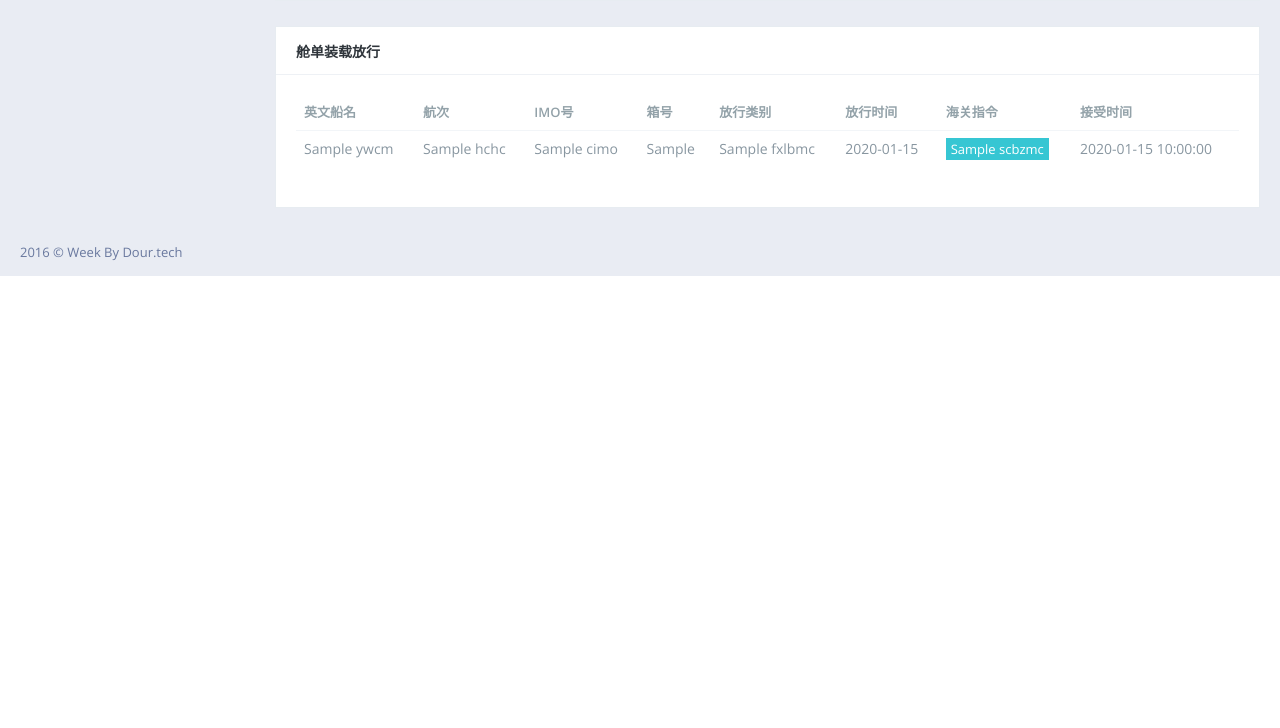
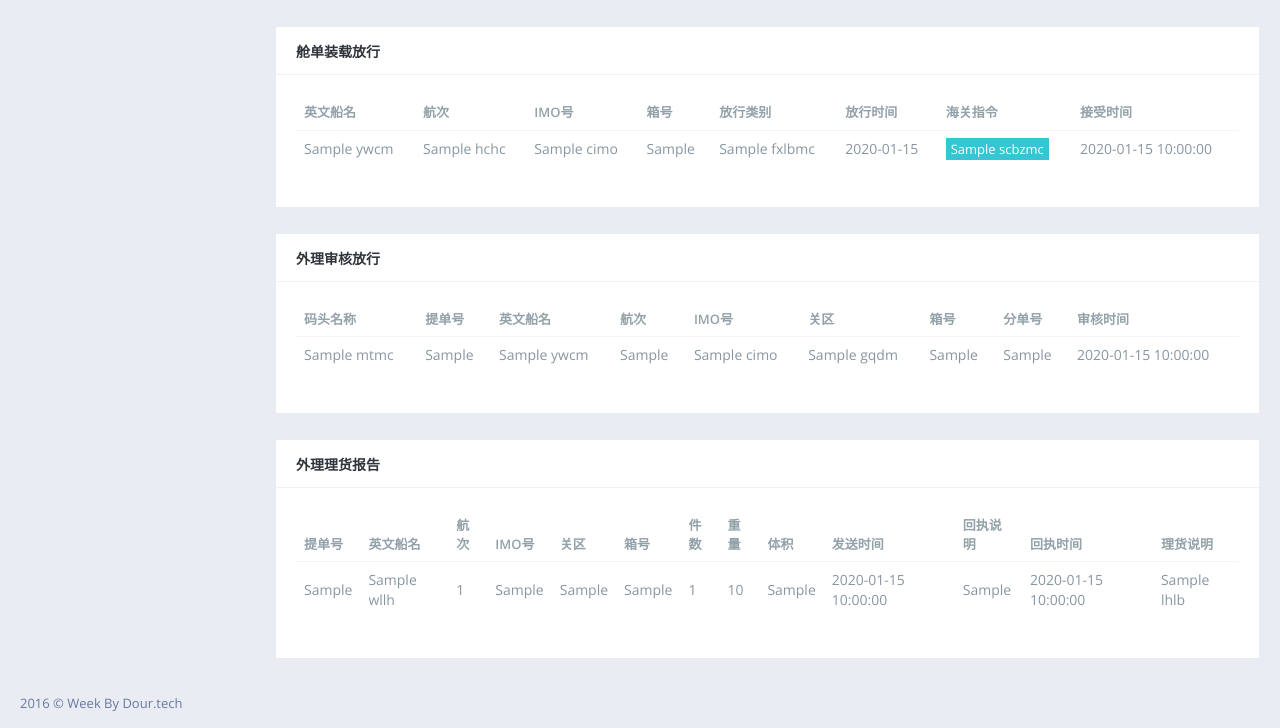
Before and after one commit to geniepapa/week, a Flask app: template app/templates/wharf_bill.html in a window 1280 px wide; the page is wider, and only the part inside the window is pictured. Shown: the part 1127-1855 px from the top of that part. Before the commit the page ends 1403 px from the top of that part, so only its background shows below. Run offline with Flask 2, Linux system fonts and the light colour scheme; the template is opened without the code that fills it: values that come from a table or form of the project are taken from there, most other values are stand-ins (such as "Sample title", 1, 10 or a date in 2020); some libraries are stand-ins or nearby versions.

Commit message:
青岛出口单票查询 加入外理审核放行 #38

```diff
--- a/app/templates/wharf_bill.html
+++ b/app/templates/wharf_bill.html
@@ -503,6 +503,93 @@
                             </table>
                      </div>
                 </div>
+
+
+                <div class="portlet light portlet-fit bordered ">
+                    <div class="portlet-title">
+                        <span class="caption-subject bold uppercase font-dark">外理审核放行</span>
+                    </div>
+                    <div class="portlet-body">
+                        <table class="table table-hover table-light">
+                                <thead>
+                                    <tr>
+                                        <th> 码头名称 </th>
+                                        <th> 提单号 </th>
+                                        <th> 英文船名 </th>
+                                        <th> 航次 </th>
+                                        <th> IMO号 </th>
+                                        <th> 关区 </th>
+                                        <th> 箱号 </th>
+                                        <th> 分单号 </th>
+                                        <th> 审核时间 </th>
+                                    </tr>
+                                </thead>
+                                <tbody>
+                                    {% for wlsh in info['wlshList']  %}
+                                    <tr>
+                                        <td> {{ wlsh['MTMC'] }}</td>
+                                        <td>  {{ wlsh['MAIN_BILL_NO']  }} </td>
+                                        <td> {{ wlsh['YWCM'] }}</td>
+                                        <td>  {{ wlsh['HC']  }} </td>
+                                        <td> {{ wlsh['CIMO']  }}</td>
+                                        <td> {{ wlsh['GQDM']  }}</td>
+                                        <td> {{ wlsh['XH']  }}</td>
+                                        <td>{{ wlsh['BILL_NO'] }}</td>
+                                        <td> {{ wlsh['IMPORT_TIME']  }}</td>
+                                    </tr>
+                                    {% endfor %}
+
+                                </tbody>
+                            </table>
+                     </div>
+                </div>
+                <div class="portlet light portlet-fit bordered ">
+                    <div class="portlet-title">
+                        <span class="caption-subject bold uppercase font-dark">外理理货报告</span>
+                    </div>
+                    <div class="portlet-body">
+                        <table class="table table-hover table-light">
+                                <thead>
+                                    <tr>
+                                        <th> 提单号 </th>
+                                        <th> 英文船名 </th>
+                                        <th> 航次 </th>
+                                        <th> IMO号 </th>
+                                        <th> 关区 </th>
+                                        <th> 箱号 </th>
+                                        <th> 件数 </th>
+                                        <th> 重量 </th>
+                                        <th> 体积 </th>
+                                        <th> 发送时间 </th>
+                                        <th> 回执说明 </th>
+                                        <th> 回执时间 </th>
+                                        <th> 理货说明 </th>
+                                    </tr>
+                                </thead>
+                                <tbody>
+                                 {% for  wllh in info['wllhList'] %}
+                                    <tr>
+                                        <td> {{ wllh['BILL_NO'] }}</td>
+                                        <td> {{ wllh['TRANSPORT_TOOL_NAME'] }}</td>
+                                        <td> {{ wllh['VESSEL_VOYAGE_NUMBER'] }}</td>
+                                        <td> {{ wllh['TRANSPORT_TOOL_COD'] }}</td>
+                                        <td> {{ wllh['DECLARE_CUSTOMS_COD'] }}</td>
+                                        <td> {{ wllh['CONT_NO'] }}</td>
+                                        <td> {{ wllh['CARGO_NUMBER'] }}</td>
+                                        <td> {{ wllh['CARGO_TOTAL_GROSS_WEIGHT'] }}</td>
+                                        <td> {{ wllh['CARGO_CUBE'] }}</td>
+                                        <td> {{ wllh['EDI_FILE_READ_TIME'] }}</td>
+
+                                        <td> {{ wllh['RESPONSE_CONT_MSG'] }}</td>
+                                        <td> {{ wllh['RESPONSE_CONT_FILE_TIME'] }}</td>
+
+                                        <td> {{ wllh['LHLB'] }}</td>
+                                    </tr>
+                                 {% endfor %}
+                                </tbody>
+                            </table>
+                     </div>
+                </div>
             {% endif %}
 
         </div>
```
Also changed, not shown: app/util/ocr.py (+104 -1 lines), app/wharf/qingdao.py (+4 -4 lines), app/util/1.png (added), app/util/18.png (added), app/util/3.png (added), app/util/5.png (added).
